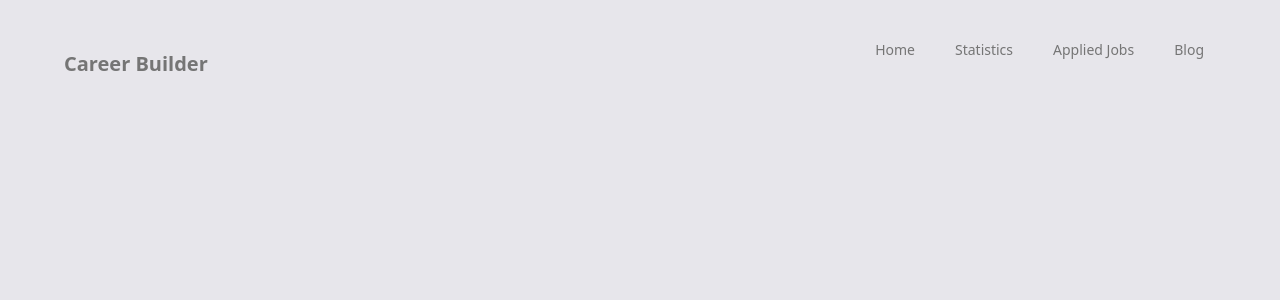
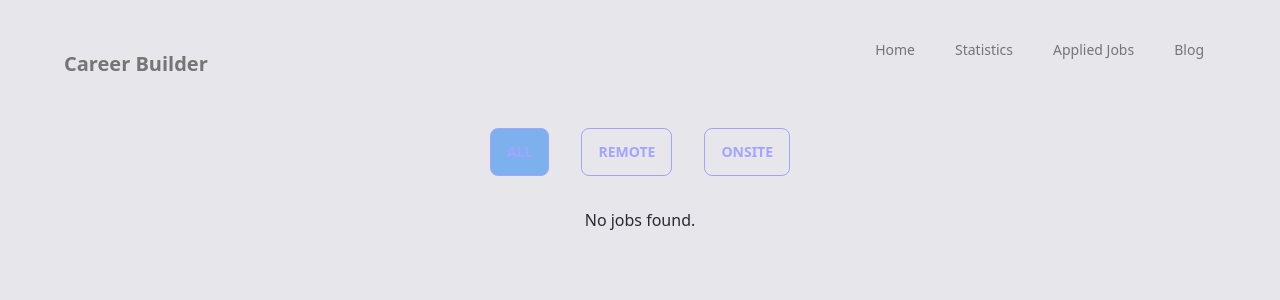
Before and after one commit to jakariamasum/Carrier-builder, a React (Vite) app: page /applied-jobs in a window 1280 px wide. Shown: the top 300 px of the page. Built offline with nearby package versions, Linux system fonts and the light colour scheme.

Commit message:
filter method added

```diff
--- a/src/components/Applied-jobs/AppliedJobs.jsx
+++ b/src/components/Applied-jobs/AppliedJobs.jsx
@@ -7,6 +7,7 @@ const AppliedJobs = () => {
     const saved = [];
     const [job, setJob] = useState(getShoppingCart());
     const [allJob, setAllJob] = useState([]);
+    const [selectedButton, setSelectedButton] = useState('all');
 
     useEffect(() => {
         fetch('/featuredJobsData.json')
@@ -22,16 +23,36 @@ const AppliedJobs = () => {
         jobInDb.push(newApplied)
     }
 
+    const handleButtonClick = (buttonType) => {
+        setSelectedButton(buttonType);
+    }
+
+    let filteredJobs = jobInDb;
+    if (selectedButton === 'remote') {
+        filteredJobs = jobInDb.filter(job => job.job_type.includes('Remote'));
+    } else if (selectedButton === 'onsite') {
+        filteredJobs = jobInDb.filter(job => job.job_type.includes('Onsite'));
+    }
+
     return (
         <div>
+            <div className='flex gap-8 justify-center mt-8'>
+                <button className={`btn ${selectedButton === 'all' ? 'btn-primary' : 'btn-outline'} text-[#A4A3FF] border border-[#A4A3FF]`} onClick={() => handleButtonClick('all')}>All</button>
+                <button className={`btn ${selectedButton === 'remote' ? 'btn-primary' : 'btn-outline'} text-[#A4A3FF] border border-[#A4A3FF]`} onClick={() => handleButtonClick('remote')}>Remote</button>
+                <button className={`btn ${selectedButton === 'onsite' ? 'btn-primary' : 'btn-outline'} text-[#A4A3FF] border border-[#A4A3FF]`} onClick={() => handleButtonClick('onsite')}>Onsite</button>
+            </div>
 {
-                jobInDb.map(job => {
+                filteredJobs.length === 0 ? (
+                    <p className="text-center mt-8">No jobs found.</p>
+                ) : (
+                    filteredJobs.map(job => {
                         if (job) {
                             return (
                                 <AppliedJobCard key={job.id} job={job}></AppliedJobCard>
                             )
                         }
                     })
+                )
             }
         </div>
     );
```
Lines whose indentation alone changed are shown as unchanged.
